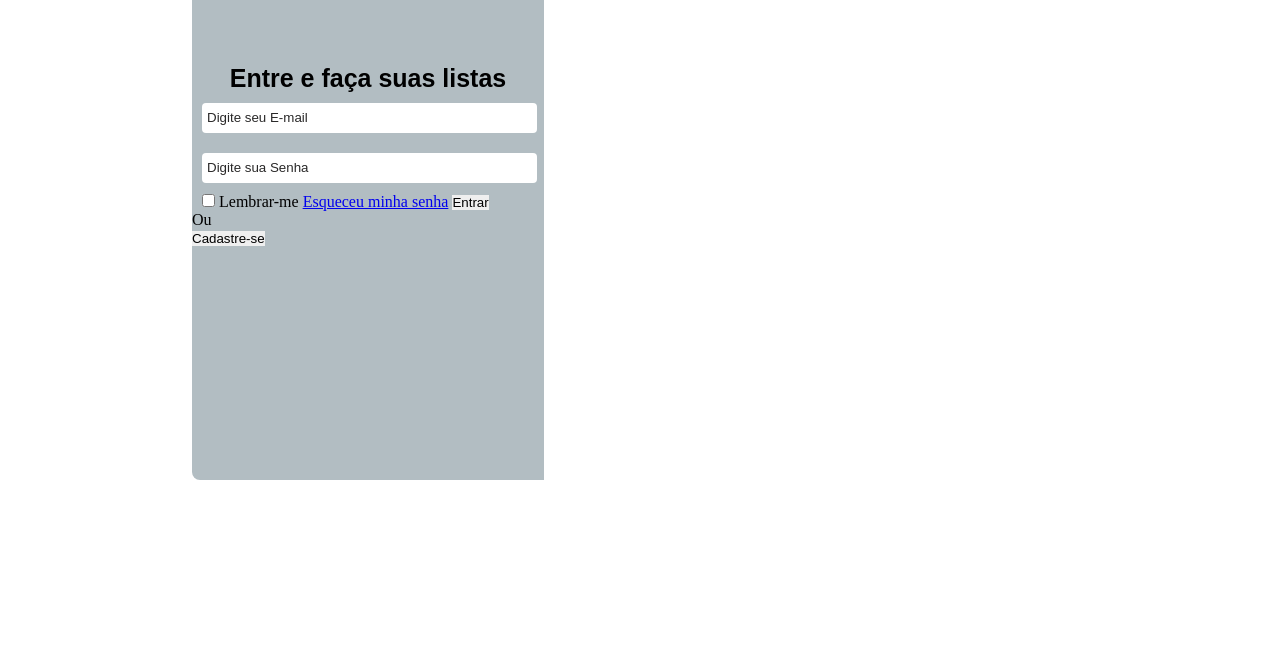
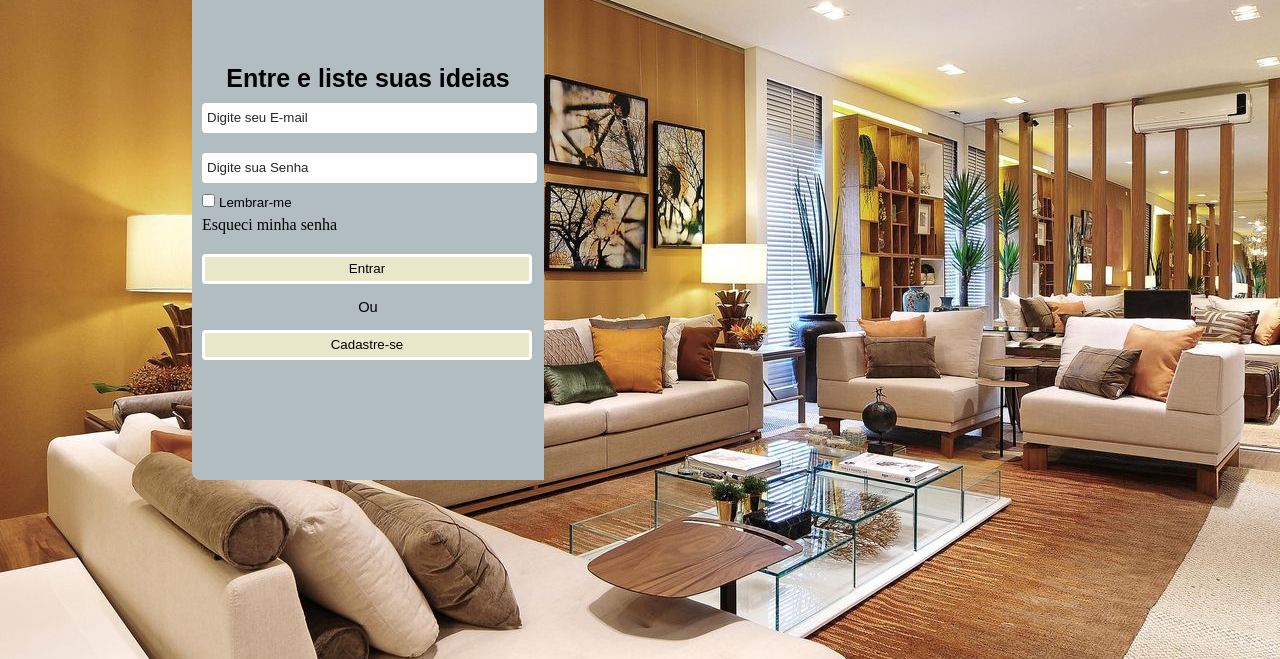
Before and after one commit to araujosantos20/lista-tarefas, a plain HTML site: page index.html in a window 1280 px wide. Shown: the part 141-800 px from the top of the page. Drawn offline with Linux system fonts and the light colour scheme.

Commit message:
Finalizando de estilizar a secao-entrar e adicionando uma imagem de fundo no corpo do site

```diff
--- a/index.html
+++ b/index.html
@@ -11,11 +11,11 @@
 <body>
     <section class="secao-entrar" id="secao-entrar">
         <header><img src="" alt="Logo Mateus" class="logo"></header>
-        <h1>Entre e faça suas listas</h1>
+        <h1>Entre e liste suas ideias</h1>
         <input class="texto" type="text" placeholder="Digite seu E-mail">
         <input class="texto" type="password" placeholder="Digite sua Senha">
         <input class="lembrar" type="checkbox" id="lembrarMe"><label for="lembrarMe">Lembrar-me</label>
-        <a href="novaSenha.html" class="nova-senha">Esqueceu minha senha</a>
+        <a href="novaSenha.html" class="nova-senha">Esqueci minha senha</a>
         <button id="entrar" class="entrar">Entrar</button>
         <p>Ou</p>
         <a href="cadastro.html"><button class="cadastrar">Cadastre-se</button></a>
--- a/style.css
+++ b/style.css
@@ -9,6 +9,7 @@ body {
     align-items: center;
     justify-content: center;
     margin-top: 6%;
+    background-image: url(img/sala-de-estar.jpeg);
 }
 
 section {
@@ -60,8 +61,49 @@ input.lembrar:checked {
     border-color: #666ee9;
 }
 
+label {
+    font-family: arial, sans-serif;
+    font-size: 10pt;
+}
+
+.nova-senha {
+    display: block;
+    margin: 5px 0px 5px 10px;
+    text-decoration: none;
+    color: #000;
+}
+
+.nova-senha:hover {
+    color: #4359b9;
+    text-decoration: underline;
+
+}
+
+button {
+    width: 330px;
+    height: 30px;
+    margin: 15px 0px 15px 10px;
+    background-color: #e9e7ca;
+    border-radius: 4px;
+    border: solid #fff;
+    transition: 0.4s;
+}
+
+button:hover {
+    border: none;
+    background-color: #000;
+    color: #fff;
+}
+
+p {
+    font-family: arial, sans-serif;
+    text-align: center;
+    font-size: 11pt;
+}
+
 .secao-imagem {
     width: 34rem;
     border-top-right-radius: 8px;
     border-bottom-right-radius: 8px;
+    background-image: url();
 }
```
Also changed, not shown: img/sala-de-estar.jpeg (added).
